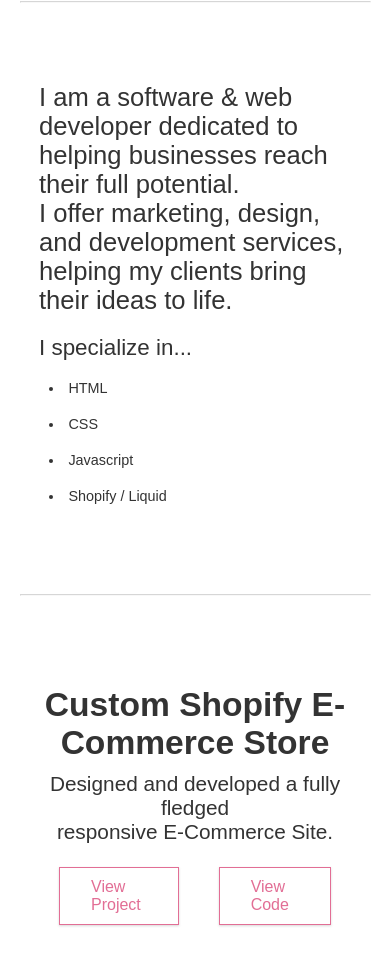
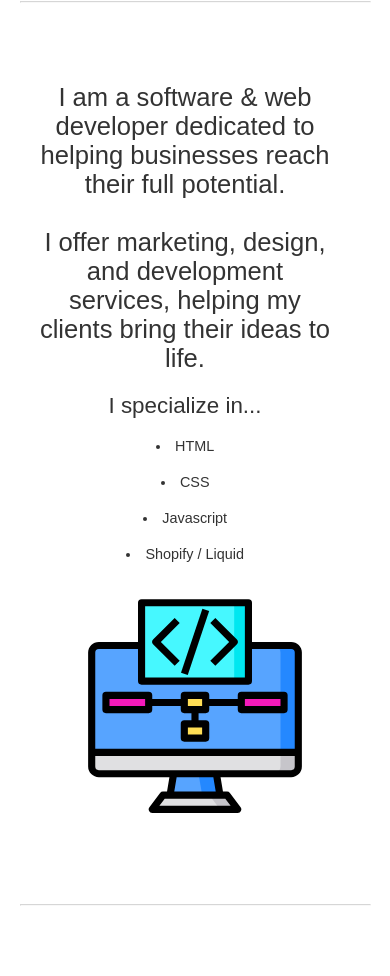
Before and after one commit to zyannaimani/Portfolio, a plain HTML site: page index.html in a window 390 px wide. Shown: the part 894-1870 px from the top of the page. Drawn offline with nearby package versions, Linux system fonts and the light colour scheme; a web font is replaced by a local one.

Commit message:
revamped about section

```diff
--- a/index.html
+++ b/index.html
@@ -49,10 +49,11 @@
 
 
         <!----- START OF ABOUT ME SECTION ----->
-        <section class="about" data-aos="fade-top">
+        <section class="about" data-aos="fade-right">
             <hr class="about-section-divide">
-            <div class="container ">
-                <p class="about-tagline">I am a software & web developer dedicated to helping businesses reach their full potential. <br> I offer marketing, design, and development services, helping my clients bring their ideas to life.
+            <div class="container about-container">
+                <div class="about-content">
+                    <p class="about-tagline">I am a software & web developer dedicated to helping businesses reach their full potential. <br> <br>I offer marketing, design, and development services, helping my clients bring their ideas to life.
                     <ul class="specialties-list">I specialize in...</ul>
                     <div class="specialties-wrap">
                         <li class="specialty">HTML</li>
@@ -60,6 +61,11 @@
                         <li class="specialty">Javascript</li>
                         <li class="specialty">Shopify / Liquid</li>
                     </div>
+                </div>
+                <div class="about-img-wrap" data-aos="fade-left">
+                    <img src="img/website-design.svg" class="about-img">
+                </div>
+
             </div>
             <hr class="about-section-divide">
         </section>
--- a/styles.css
+++ b/styles.css
@@ -155,8 +155,19 @@ nav{
 
 /*-------- START OF ABOUT ME SECTION --------*/
 
+    .about-container{
+        display: flex;
+        justify-content: space-between;
+        align-items: center;
+    }
+
+    .about-content{
+        margin-right: 20px;
+        text-align: center;
+    }
+
     .about-tagline{
-        font-size: 2.5rem;
+        font-size: 2rem;
         font-weight: 500;
         margin-top: 80px;
         margin-bottom: 20px;
@@ -171,12 +182,17 @@ nav{
     .specialties-wrap{
         display: grid;
         grid-template-columns: repeat(2, 1fr);
-        width: 50%;
+        margin: auto;
     }
 
     .specialty{
         font-size: 1.3rem;
         padding: 10px;
+        text-align: center;
+    }
+
+    .about-img{
+        width: 350px;
     }
 
     .about-section-divide{
@@ -438,6 +454,17 @@ footer{
 
 @media (max-width: 850px) {
 
+
+    /*-------- START OF ABOUT ME SECTION --------*/
+
+    .about-container{
+        display: flex;
+        flex-direction: column;
+        justify-content: space-between;
+        align-items: center;
+    }
+
+
     .project-thumbnail-img{
         width: 100%;
         height: 480px;
@@ -565,6 +592,11 @@ footer{
     .specialty{
         font-size: 1rem;
         padding: 10px;
+    }
+
+    .about-img{
+        width: 288px;
+        margin-top: 20PX;
     }
 
     .about-section-divide{
@@ -745,6 +777,10 @@ footer{
     .specialty{
         font-size: .9rem;
         padding: 10px;
+    }
+
+    .about-img{
+        width: 228px;
     }
 
     .about-section-divide{
```
Also changed, not shown: img/crop2 (1).jpg (added), img/cropped.jpg (added), img/website-design.svg (added). Lines whose indentation alone changed are shown as unchanged.
